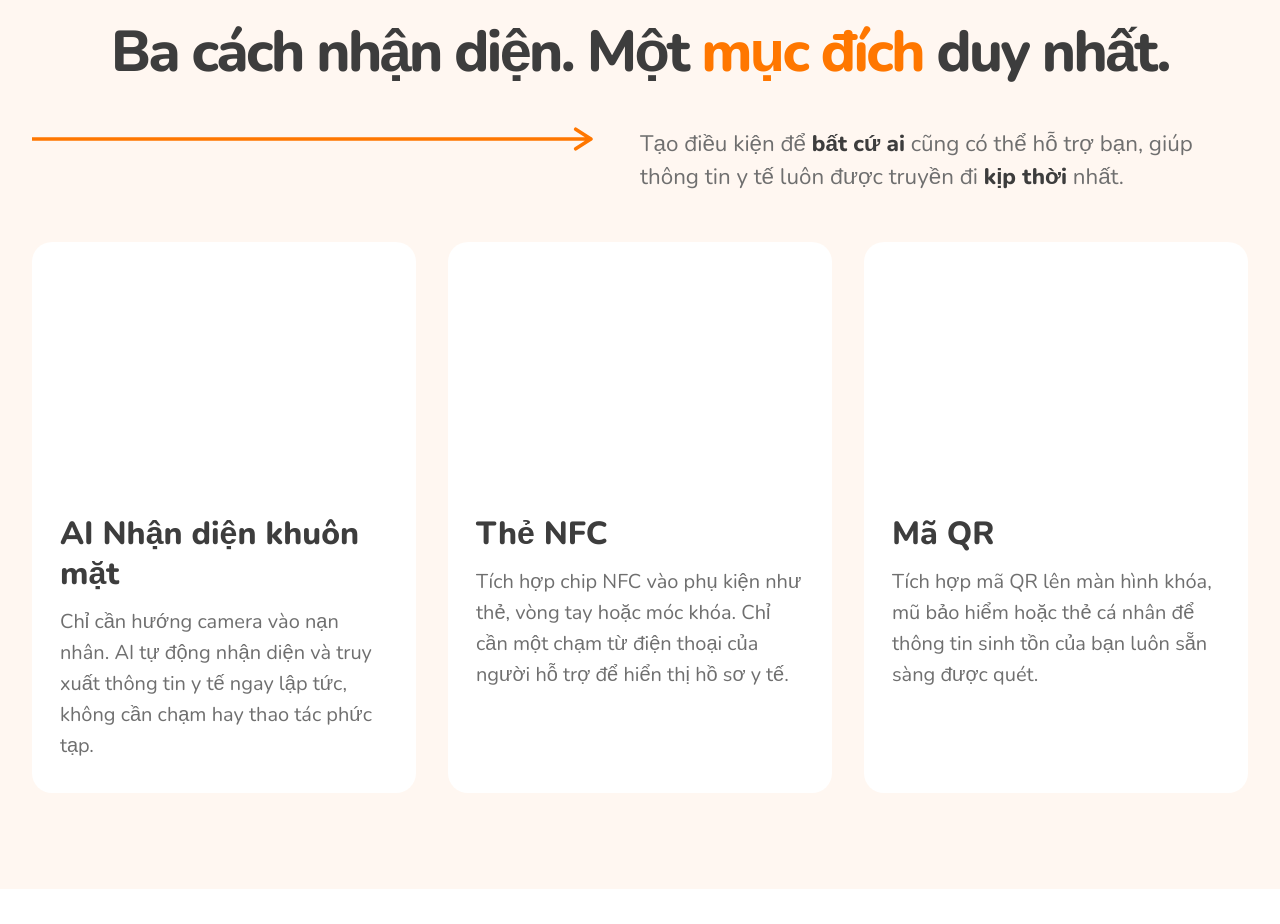
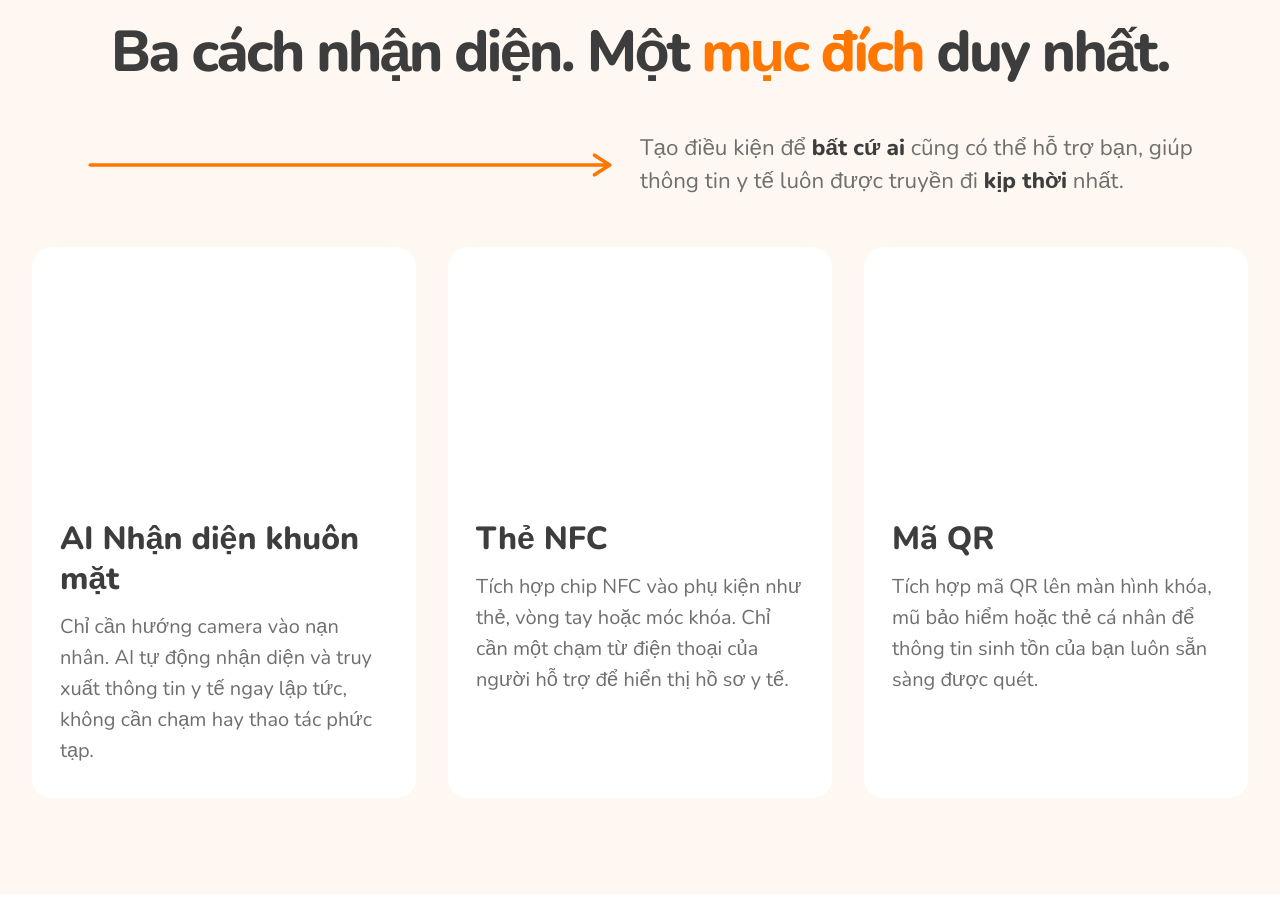
Before and after one commit to FivesFromF/help_me_web, a Next.js app: page / in a window 1280 px wide. Shown: the part 2040-2964 px from the top of the page. Built offline with nearby package versions, Linux system fonts and the light colour scheme.

Commit message:
fix: adjust AppleMark size and update layout for better alignment and spacing

```diff
--- a/src/components/homepage/index.tsx
+++ b/src/components/homepage/index.tsx
@@ -206,7 +206,7 @@ function StoreButton({
     store === "google" ? (
       <GooglePlayMark className="size-[1.55rem]" />
     ) : (
-      <AppleMark className="size-[1.55rem]" />
+      <AppleMark className="size-[3rem]" />
     );
 
   return (
@@ -485,14 +485,14 @@ export function Homepage() {
             Ba cách nhận diện. Một <span className="text-[var(--hm-orange)]">mục đích</span> duy nhất.
           </h2>
 
-          <div className="mt-10 grid gap-6 lg:grid-cols-[1fr_auto] lg:items-start">
+          <div className="mt-11 grid gap-6 lg:grid-cols-[auto_auto] lg:items-start lg:justify-center">
             <svg
               aria-hidden="true"
               viewBox="0 0 652 24"
-              className="hidden h-6 w-[41rem] max-w-full text-[var(--hm-orange)] lg:block"
+              className="hidden h-17 w-[41rem] max-w-full text-[var(--hm-orange)] lg:block"
             >
               <path
-                d="M0 12h624m0 0-17-11m17 11-17 11"
+                d="M65 12h580m0 0-17-11m17 11-17 11"
                 stroke="currentColor"
                 strokeLinecap="round"
                 strokeLinejoin="round"
```
